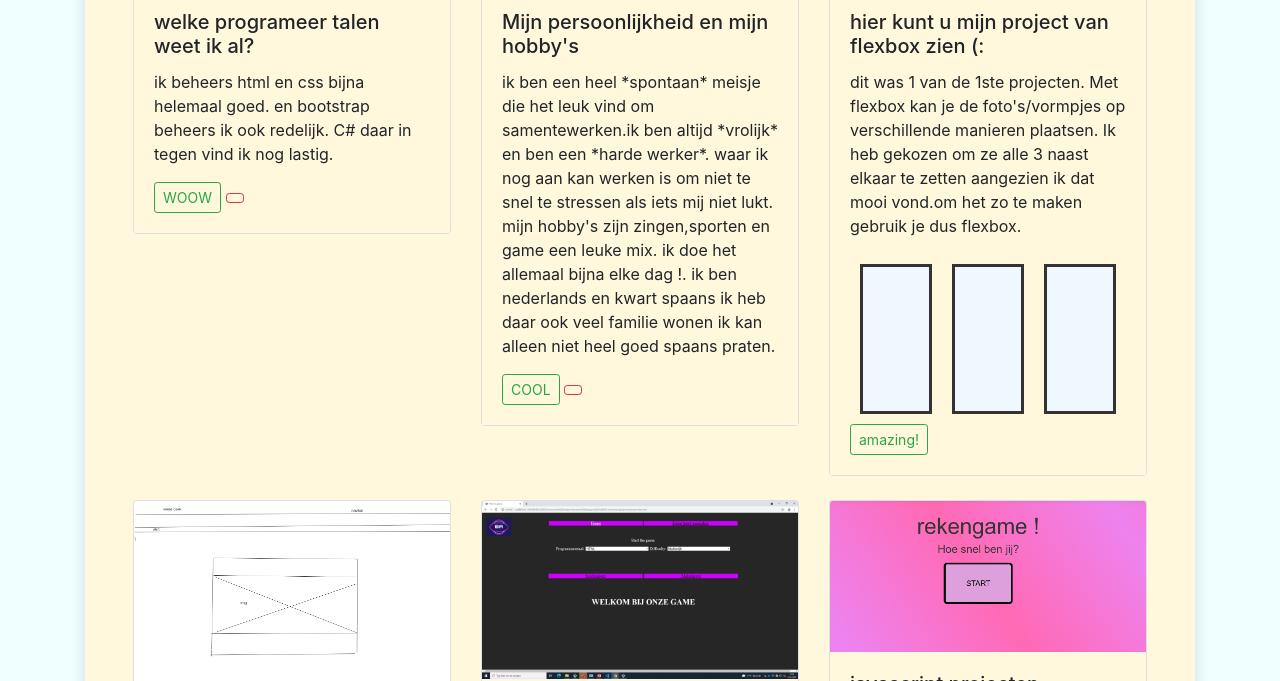
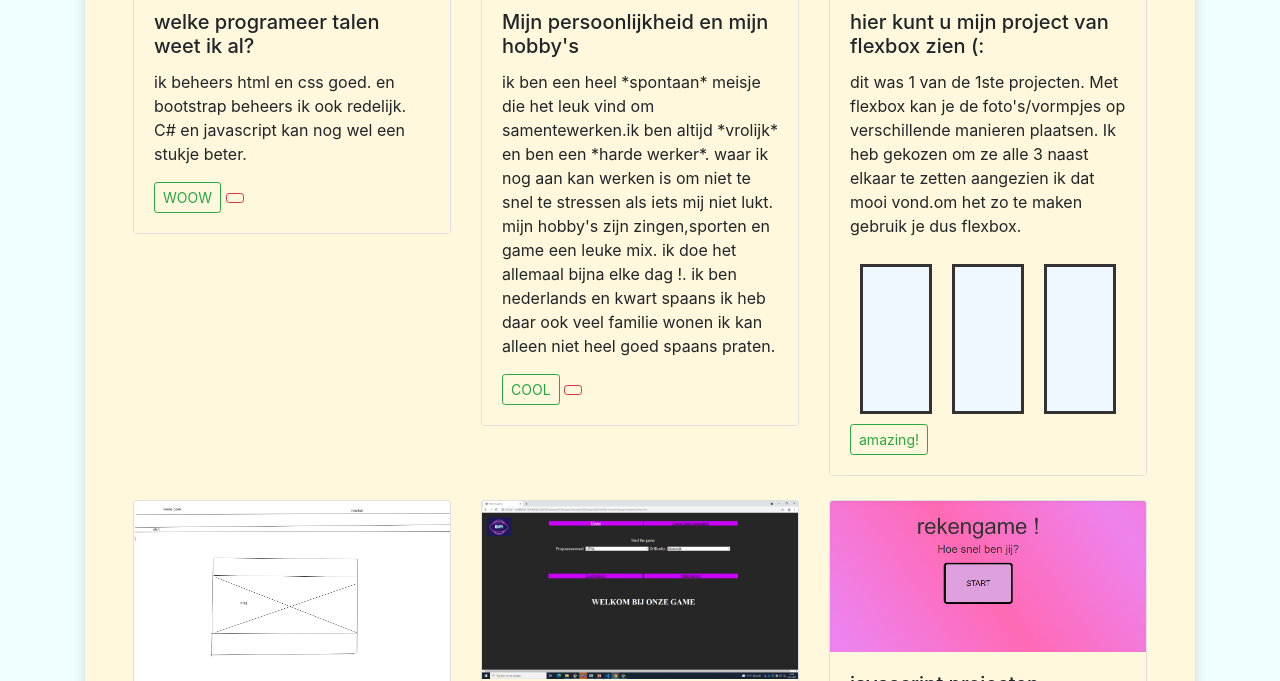
Before and after one commit to lorenaboon/lorenaboon.github.io, a plain HTML site: page abonnementen.html in a window 1280 px wide. Shown: the part 419-1100 px from the top of the page. Drawn offline with nearby package versions, Linux system fonts and the light colour scheme.

Commit message:
tekst aangepast

```diff
--- a/abonnementen.html
+++ b/abonnementen.html
@@ -77,8 +77,8 @@
                                 <img src="../Triton/fotos/ab1" alt="" class="card-img-top">
                                 <div class="card-body">
                                     <h5 class="card-title">welke programeer talen weet ik al?</h5>
-                                    <p class="card-text">ik beheers html en css bijna helemaal goed. en bootstrap
-                                        beheers ik ook redelijk. C# daar in tegen vind ik nog lastig.</p>
+                                    <p class="card-text">ik beheers html en css goed. en bootstrap
+                                        beheers ik ook redelijk. C# en javascript kan nog wel een stukje beter.</p>
                                     <a href="" class="btn btn-outline-success btn-sm">WOOW</a>
                                     <a href="" class="btn btn-outline-danger btn-sm"><i class="far fa-heart"></i></a>
                                 </div>
```
